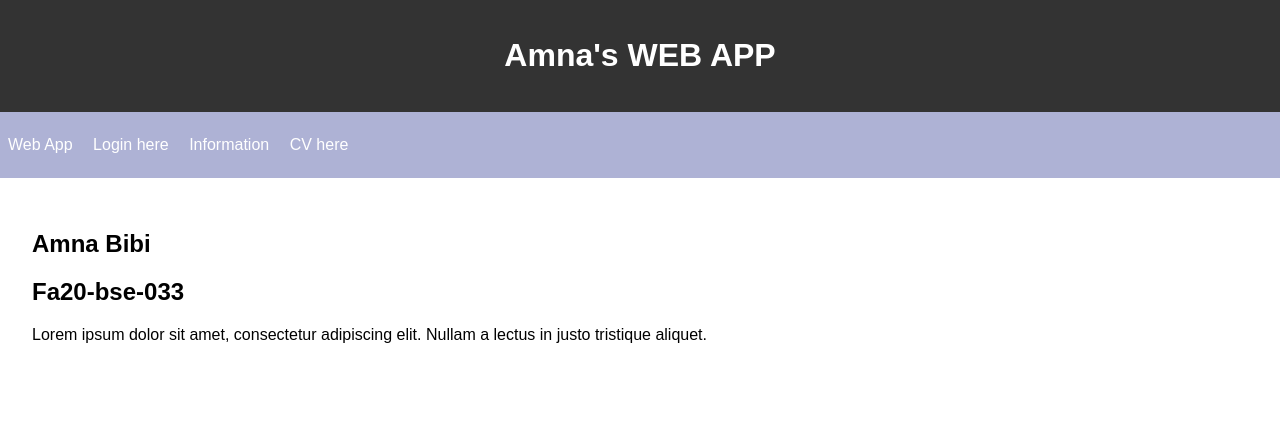
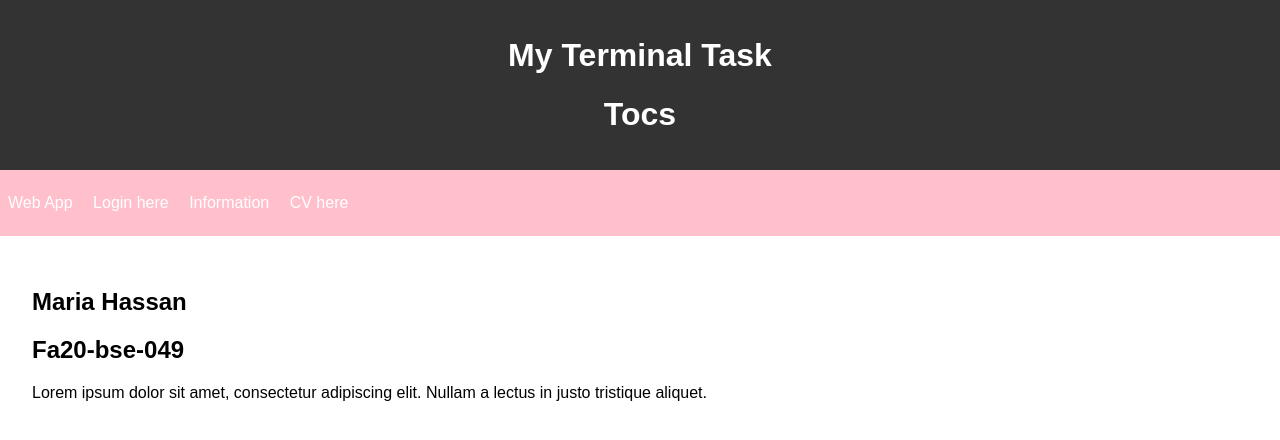
Before and after one commit to aleeshahayat/terminal, a PHP site: page / in a window 1280 px wide. Shown: the top 440 px of the page. Run offline with PHP 8.4, Linux system fonts and the light colour scheme.

Commit message:
Update index.php

```diff
--- a/index.php
+++ b/index.php
@@ -18,7 +18,7 @@
     text-align: center;
   }
   nav {
-    background-color: #AEB2D5;
+    background-color: #FFC0CB;
     padding: 0.5rem;
   }
   nav ul {
@@ -47,7 +47,8 @@
 <body>
 
 <header>
-  <h1>Amna's WEB APP</h1>
+  <h1>My Terminal Task</h1>
+  <h1>Tocs</h1>
 </header>
 
 <nav>
@@ -60,8 +61,8 @@
 </nav>
 
 <main>
-  <h2> Amna Bibi </h2>
-  <h2> Fa20-bse-033</h2>
+  <h2> Maria Hassan </h2>
+  <h2> Fa20-bse-049</h2>
   <p>Lorem ipsum dolor sit amet, consectetur adipiscing elit. Nullam a lectus in justo tristique aliquet.</p>
 </main>
 
```
